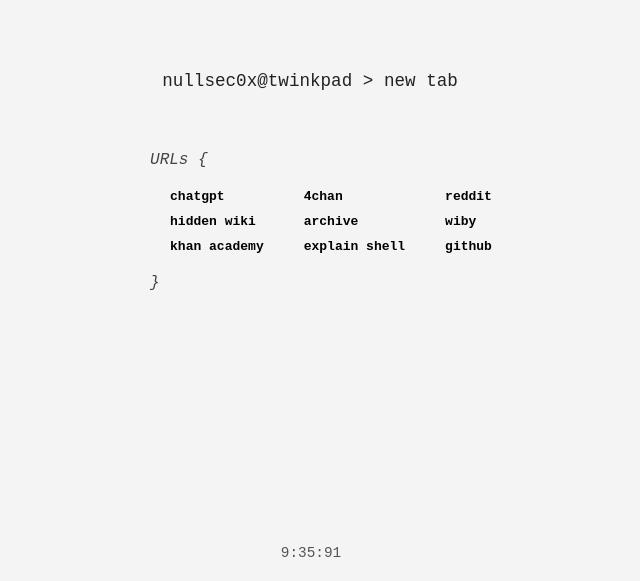
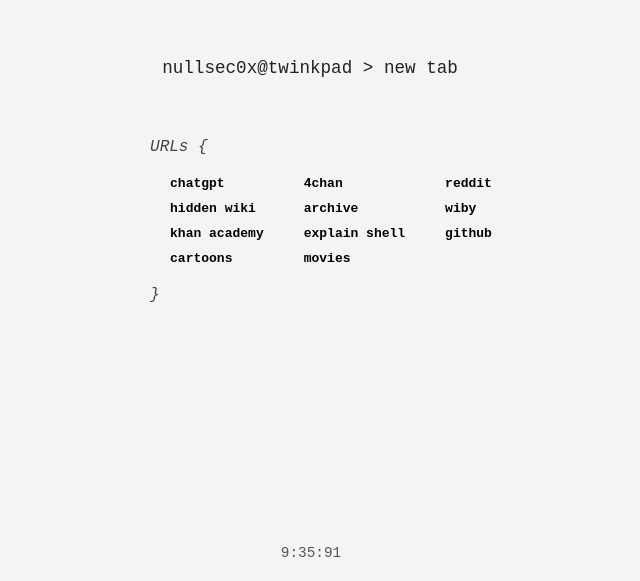
Before and after one commit to nullsec0x/start, a plain HTML site: page index.html in a window 1280 px wide. Shown: the part 219-800 px from the top of the page, without its empty margins (329-969 px from the left). Drawn offline with Linux system fonts and the light colour scheme.

Commit message:
Update index.html

```diff
--- a/index.html
+++ b/index.html
@@ -104,6 +104,8 @@
       <a href="https://www.khanacademy.org">khan academy</a>
       <a href="https://explainshell.com/">explain shell</a>
       <a href="https://github.com/">github</a>
+      <a href="https://stevenuniverse.best/">cartoons</a>
+      <a href="https://hdtodayz.to/">movies</a>
     </div>
     <div class="urls-end">&#125;</div>
   </div>
```
